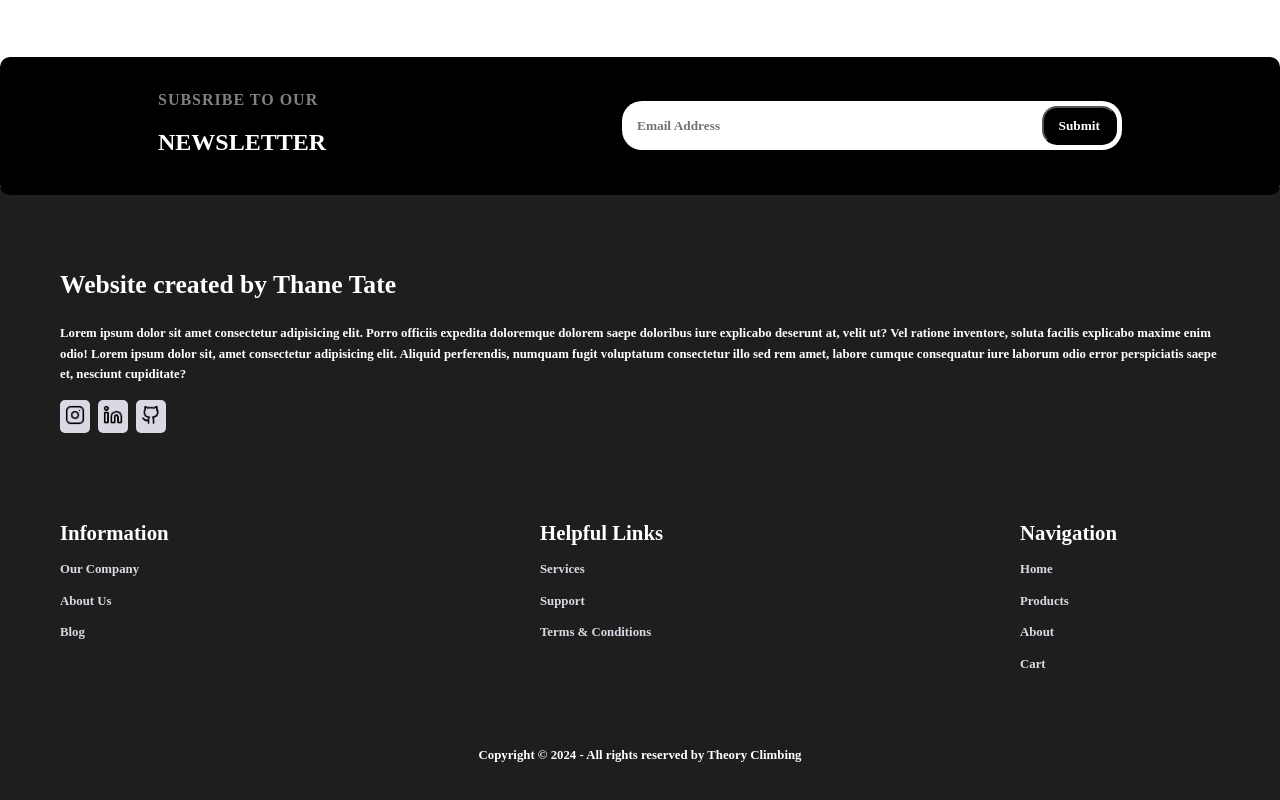
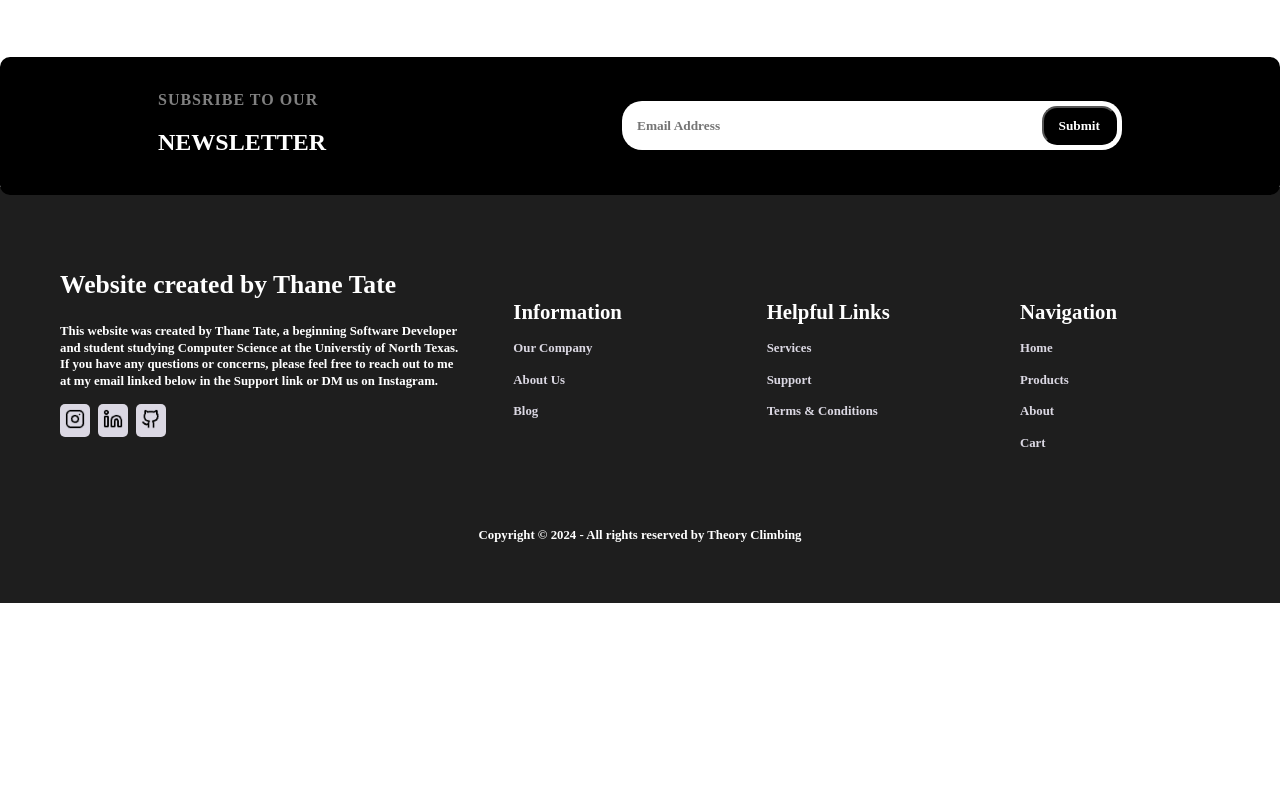
Before and after one commit to thanetate/Theory-Climbing, a Next.js app in the folder my-app/: page / in a window 1280 px wide. Shown: the part 1739-2539 px from the top of the page. After the commit the page ends 2342 px from the top, so only its background shows below. Built offline with nearby package versions, Linux system fonts and the light colour scheme; no server answers.

Commit message:
working footer UI

```diff
--- a/my-app/app/globals.css
+++ b/my-app/app/globals.css
@@ -313,11 +313,19 @@ header ul li:hover {
   color: white;
   font-size: 1.6rem;
 }
-.footer-main p {
+.footer-top {
   color: white;
   font-size: 0.8rem;
   line-height: 1.3rem;
 }
+@media (min-width: 768px) {
+  .footer-top {
+    max-width: 400px;
+    padding-left: 0;
+    padding-right: auto;
+  }
+}
+
 .social-links {
   margin: 15px 0px;
   display: flex;
--- a/my-app/components/footer/footer.tsx
+++ b/my-app/components/footer/footer.tsx
@@ -3,50 +3,51 @@ export default function Footer() {
   return (
     <div className="footer-content">
       <div className="footer-main">
-        <h2>Website created by Thane Tate</h2>
-        <p>
-          Lorem ipsum dolor sit amet consectetur adipisicing elit. Porro
-          officiis expedita doloremque dolorem saepe doloribus iure explicabo
-          deserunt at, velit ut? Vel ratione inventore, soluta facilis explicabo
-          maxime enim odio! Lorem ipsum dolor sit, amet consectetur adipisicing
-          elit. Aliquid perferendis, numquam fugit voluptatum consectetur illo
-          sed rem amet, labore cumque consequatur iure laborum odio error
-          perspiciatis saepe et, nesciunt cupiditate?
-        </p>
+        <div className="footer-top">
+          <h2>Website created by Thane Tate</h2>
+          <p>
+            This website was created by Thane Tate, a beginning Software
+            Developer and student studying Computer Science at the Universtiy of
+            North Texas. If you have any questions or concerns, please feel free
+            to reach out to me at my email linked below in the Support link or
+            DM us on Instagram.
+          </p>
+        </div>
         {/*Maybe make these links better*/}
+
         <div className="social-links">
-          <a href="#">
+          <a href="https://www.instagram.com/theory_climbing/">
             <img src="./icons/instagram.png" alt="" />
           </a>
-          <a href="#">
+          <a href="https://www.linkedin.com/in/thane-tate-940302227/">
             <img src="./icons/linkedin.png" alt="" />
           </a>
-          <a href="#">
+          <a href="https://github.com/thanetate">
             <img src="./icons/github.png" alt="" />
           </a>
         </div>
       </div>
       <div className="links">
         <p>Information</p>
-        <a href="" className="link">
+        <a href="https://www.instagram.com/theory_climbing/" className="link">
           Our Company
         </a>
-        <a href="" className="link">
+        <a href="https://www.instagram.com/theory_climbing/" className="link">
           About Us
         </a>
-        <a href="" className="link">
+        <a href="https://www.instagram.com/theory_climbing/" className="link">
           Blog
         </a>
       </div>
       <div className="links">
         <p>Helpful Links</p>
-        <a href="" className="link">
+        <a href="mailto:thaneallantate@gmail.com" className="link">
           Services
         </a>
-        <a href="" className="link">
+        <a href="mailto:thaneallantate@gmail.com" className="link">
           Support
         </a>
-        <a href="" className="link">
+        <a href="mailto:thaneallantate@gmail.com" className="link">
           Terms &amp; Conditions
         </a>
       </div>
```
